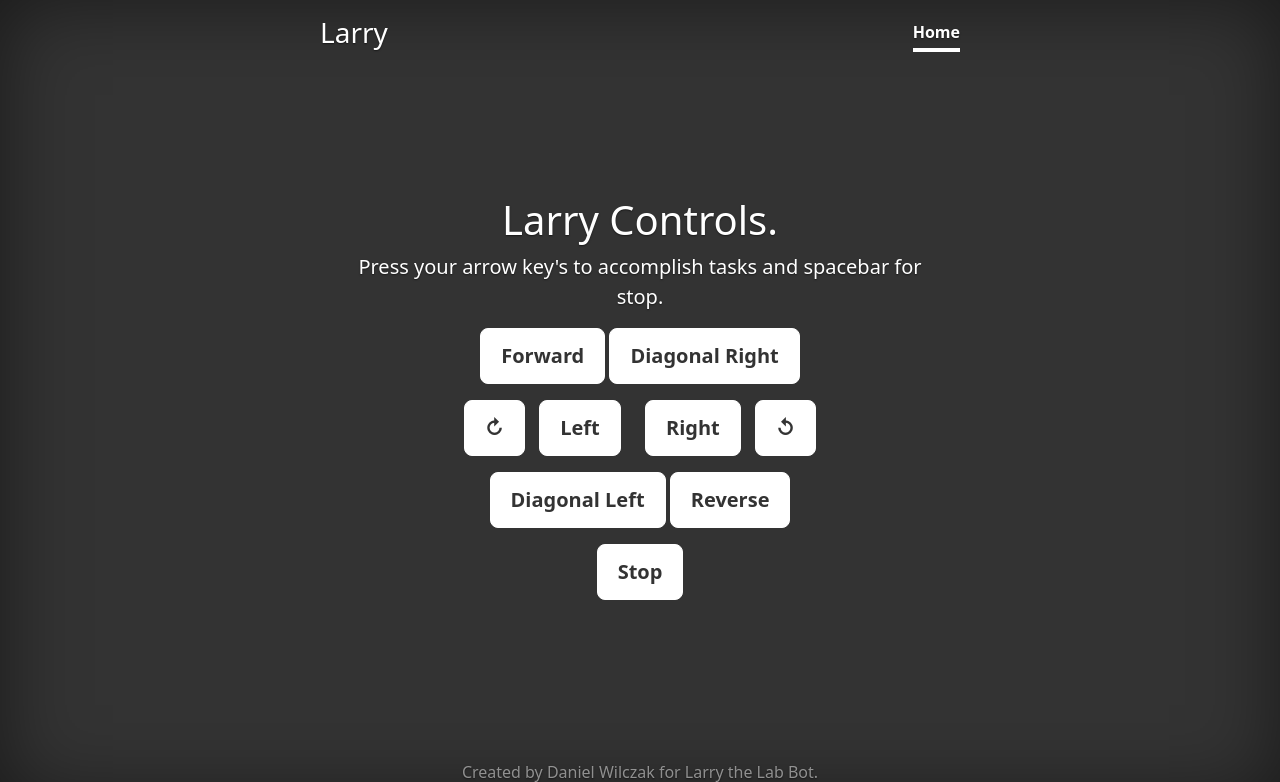
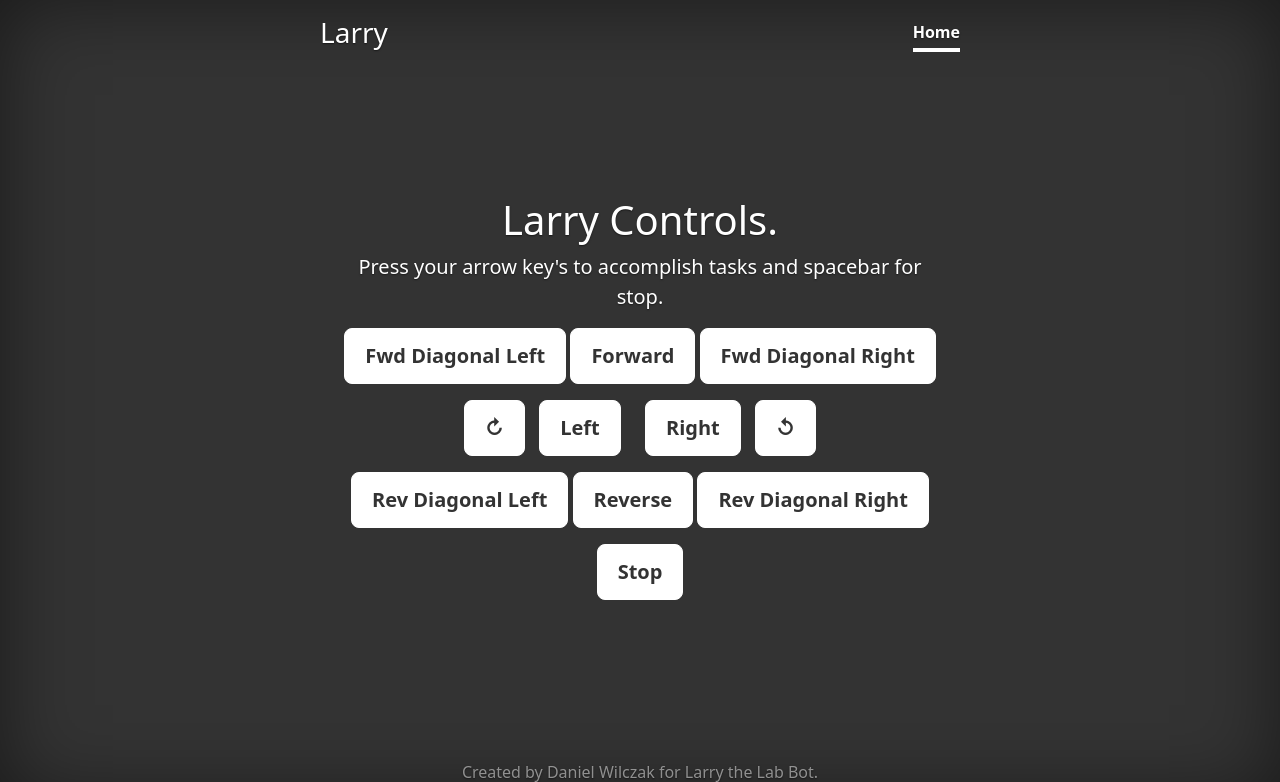
Before and after one commit to danielwilczak101/LarryLabBot, a Flask app: page / in a window 1280 px wide. Shown: the top 782 px of the page. Run offline with Flask 2, Linux system fonts and the light colour scheme.

Commit message:
Updated controls.

```diff
--- a/app.py
+++ b/app.py
@@ -74,26 +74,48 @@ def stop():
     return 'S'
 
 
-@app.route('/diagonal_right')
-def diagonal_right():
+@app.route('/fwd_diagonal_right')
+def fwd_diagonal_right():
     kit.motor1.throttle = throttle
     kit.motor2.throttle = 0
     kit.motor3.throttle = throttle
     kit.motor4.throttle = 0
 
-    print("Diagonal Right")
-    return 'DR'
+    print("Forward Diagonal Right")
+    return 'FDR'
 
 
-@app.route('/diagonal_left')
-def diagonal_left():
+@app.route('/fwd_diagonal_left')
+def fwd_diagonal_left():
     kit.motor1.throttle = 0
     kit.motor2.throttle = throttle
     kit.motor3.throttle = 0
     kit.motor4.throttle = throttle
 
-    print("Diagonal Left")
-    return 'DL'
+    print("Forward Diagonal Left")
+    return 'FDL'
+
+
+@app.route('/rev_diagonal_right')
+def rev_diagonal_right():
+    kit.motor1.throttle = -throttle
+    kit.motor2.throttle = 0
+    kit.motor3.throttle = -throttle
+    kit.motor4.throttle = 0
+
+    print("Reverse Diagonal Right")
+    return 'RDR'
+
+
+@app.route('/rev_diagonal_left')
+def fwd_diagonal_left():
+    kit.motor1.throttle = 0
+    kit.motor2.throttle = -throttle
+    kit.motor3.throttle = 0
+    kit.motor4.throttle = -throttle
+
+    print("Reverse Diagonal Left")
+    return 'RDL'
 
 
 @app.route('/clockwise')
--- a/templates/index.html
+++ b/templates/index.html
@@ -146,11 +146,14 @@
             case 40: $.get("/reverse"); break; // Arow Down
             case 32: $.get("/stop"); break;    // Space bar
 
-            case 69: $.get("/diagonal_right"); break;  // E
-            case 81: $.get("/diagonal_left"); break;   // Q
-            case 88: $.get("/clockwise"); break;        // Z
-            case 90: $.get("/counterclockwise"); break; // X
-            case 67: $.get("/camera"); break; // C
+            case 69: $.get("/fwd_diagonal_right"); break;  // E
+            case 81: $.get("/fwd_diagonal_left"); break;   // Q
+            case 88: $.get("/rev_diagonal_right"); break;  // Z
+            case 67: $.get("/rev_diagonal_left"); break;   // C
+
+            case 68: $.get("/clockwise"); break;        // D
+            case 65: $.get("/counterclockwise"); break; // A
+            case 83: $.get("/camera"); break; // S
         }
     });
 
@@ -161,10 +164,14 @@
         $("#reverse").click(function () { $.get("/reverse"); });
         $("#stop").click(function () { $.get("/stop"); });
 
-        $("#diagonal_right").click(function () { $.get("/diagonal_right"); });
-        $("#diagonal_left").click(function () { $.get("/diagonal_left"); });
+        $("#fwd_diagonal_right").click(function () { $.get("/fwd_diagonal_right"); });
+        $("#fwd_diagonal_left").click(function () { $.get("/fwd_diagonal_left"); });
+        $("#rev_diagonal_right").click(function () { $.get("/rev_diagonal_right"); });
+        $("#rev_diagonal_left").click(function () { $.get("/rev_diagonal_left"); });
+
         $("#clockwise").click(function () { $.get("/clockwise"); });
         $("#counterclockwise").click(function () { $.get("/counterclockwise"); });
+
         $("#camera").click(function () { $.get("/camera"); });
     });
 
@@ -186,8 +193,11 @@
             <h1 class="cover-heading">Larry Controls.</h1>
             <p class="lead">Press your arrow key's to accomplish tasks and spacebar for stop.</p>
             <p class="lead">
+            <div id="fwd_diagonal_left" style="cursor: pointer;" class="btn btn-lg btn-secondary">Fwd Diagonal Left
+            </div>
             <div id="forward" style="cursor: pointer;" class="btn btn-lg btn-secondary">Forward</div>
-            <div id="diagonal_right" style="cursor: pointer;" class="btn btn-lg btn-secondary">Diagonal Right</div>
+            <div id="fwd_diagonal_right" style="cursor: pointer;" class="btn btn-lg btn-secondary">Fwd Diagonal Right
+            </div>
             </p>
             <p>
             <div id="clockwise" style="margin-right:10px;cursor: pointer;" class="btn btn-lg btn-secondary">↻</div>
@@ -197,8 +207,11 @@
             </div>
             </p>
             <p>
-            <div id="diagonal_left" style="cursor: pointer;" class="btn btn-lg btn-secondary">Diagonal Left</div>
+            <div id="rev_diagonal_left" style="cursor: pointer;" class="btn btn-lg btn-secondary">Rev Diagonal Left
+            </div>
             <div id="reverse" style="cursor: pointer;" class="btn btn-lg btn-secondary">Reverse</div>
+            <div id="rev_diagonal_right" style="cursor: pointer;" class="btn btn-lg btn-secondary">Rev Diagonal Right
+            </div>
             </p>
             <p>
             <div id="stop" style="cursor: pointer;" class="btn btn-lg btn-secondary">Stop</div>
```
